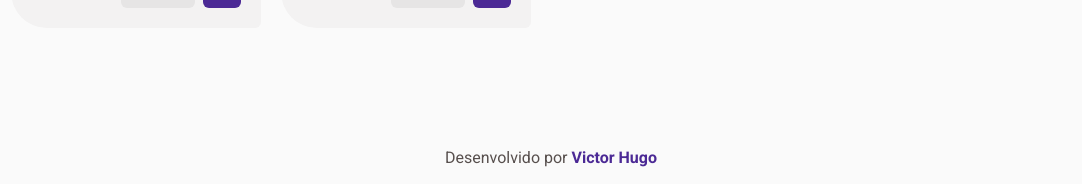
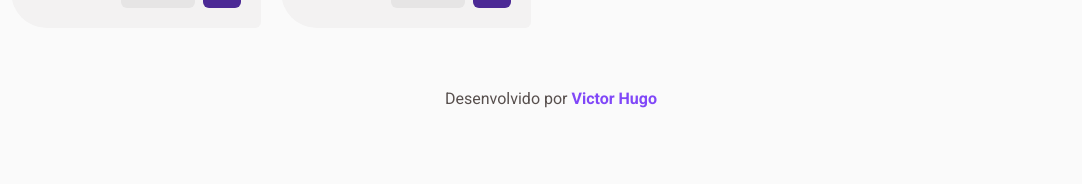
Before and after one commit to vctrhugoop/coffee-delivery, a React (Vite) app: page / in a window 1280 px wide. Shown: the part 2215-2399 px from the top of the page, without its empty margins (89-1171 px from the left). After the commit the page ends 2343 px from the top, so only its background shows below. Built offline with nearby package versions, Linux system fonts and the light colour scheme.

Commit message:
✨ feat: adjusts footer - fixed bottom and target blank in anchor

```diff
--- a/src/components/Footer/index.tsx
+++ b/src/components/Footer/index.tsx
@@ -4,7 +4,10 @@ export function Footer() {
   return (
     <FooterContainer>
       <p>
-        Desenvolvido por <a href='https://github.com/vctrhugoop'>Victor Hugo</a>
+        Desenvolvido por{' '}
+        <a target='_blank' href='https://github.com/vctrhugoop'>
+          Victor Hugo
+        </a>
       </p>
     </FooterContainer>
   );
--- a/src/components/Footer/styles.ts
+++ b/src/components/Footer/styles.ts
@@ -1,21 +1,25 @@
 import styled from 'styled-components';
 
-export const FooterContainer = styled.div`
+export const FooterContainer = styled.footer`
   width: 100%;
   padding: 2rem;
 
   text-align: center;
+
+  position: absolute;
+  bottom: 0;
+  left: 0;
 
   p {
     color: ${({ theme }) => theme.colors['base-text']};
   }
 
   a {
-    color: ${({ theme }) => theme.colors['purple-700']};
+    color: ${({ theme }) => theme.colors['purple-500']};
     font-weight: 700;
 
     &:hover {
-      color: ${({ theme }) => theme.colors['purple-500']};
+      color: ${({ theme }) => theme.colors['purple-700']};
     }
   }
 `;
--- a/src/layouts/DefaultLayout/styles.ts
+++ b/src/layouts/DefaultLayout/styles.ts
@@ -1,6 +1,9 @@
 import styled from 'styled-components';
 
 export const LayoutContainer = styled.div`
+  min-height: 100vh;
+  position: relative;
+
   .container {
     width: 100%;
     max-width: 112rem;
```
